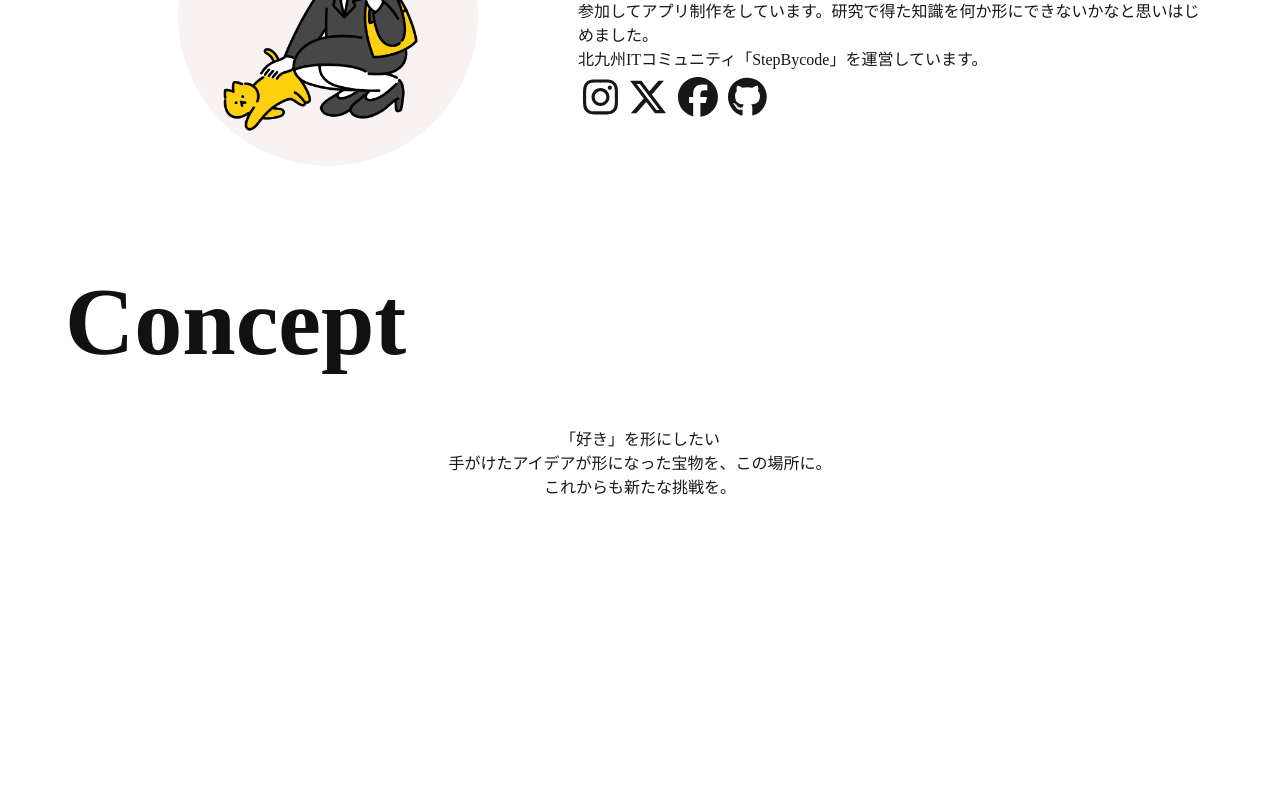
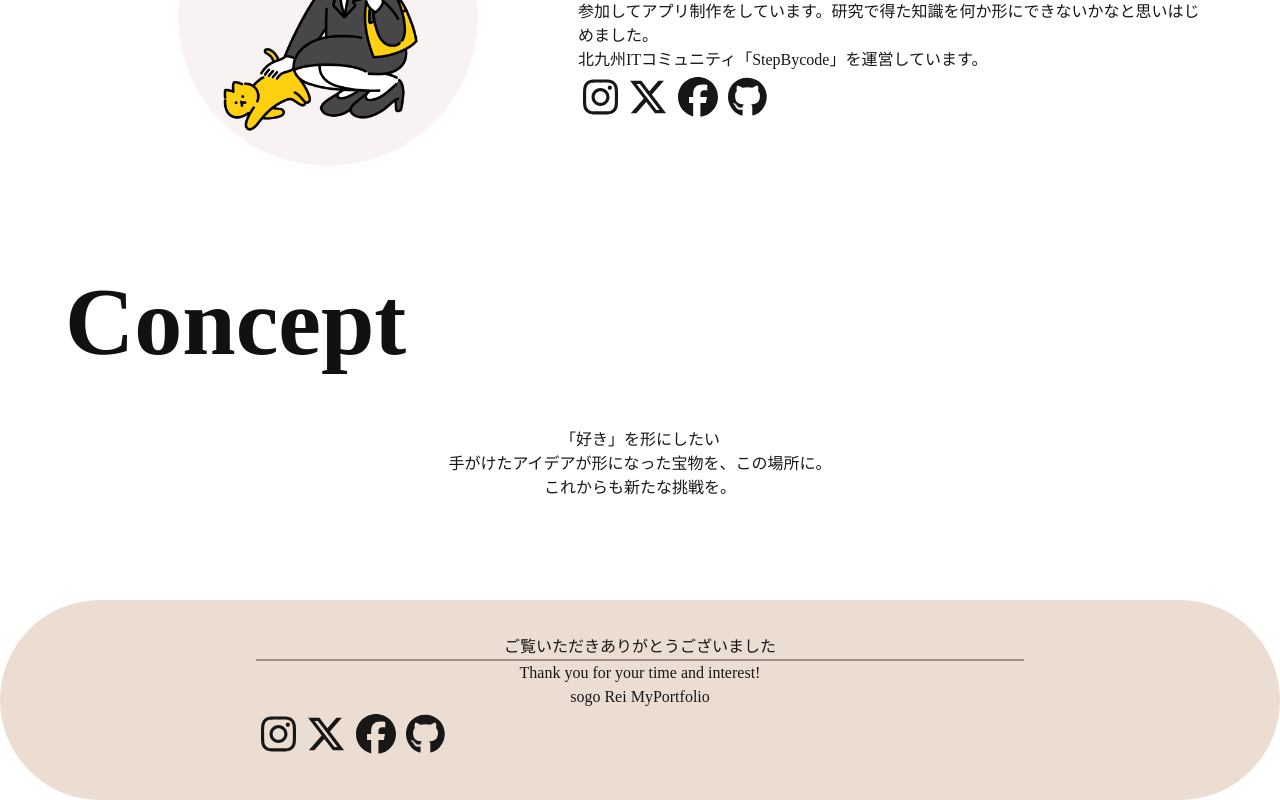
Before and after one commit to Yiwashi/kitaQdenkiHP, a Next.js app: page / in a window 1280 px wide. Shown: the part 3389-4189 px from the top of the page. Before the commit the page ends 3989 px from the top, so only its background shows below. Built offline with nearby package versions, Linux system fonts and the light colour scheme.

Commit message:
create fotter

```diff
--- /dev/null
+++ b/src/app/components/footer/footer.module.css
@@ -0,0 +1,51 @@
+.footercircle {
+    height:200px;
+    border-radius:800px ;
+    background: #e1cabba4;
+    display:flex;
+    text-align: center;
+    justify-content: center;
+    align-items:center;
+  }
+
+.footertext{
+    width:60%;
+}
+.footermain{
+    font-family:'Zen';
+    font-size:2rem;
+    border-bottom:2px solid rgba(114, 103, 96, 0.64);
+}
+.footermain{
+    font-family:'Zen';
+    font-size:1rem;
+}
+.footermain2{
+    font-family:'Zen';
+    display:flex;
+    gap:100px;
+    flex-direction:row;
+    hight:300px;
+    text-align: center;
+    justify-content: center;
+    align-items:center;
+}
+.fottericons{
+    display:flex;
+    flex-direction:row;
+}
+
+.icon{
+    height:40px;
+    margin:5px;
+}
+
+@media (max-width: 670px) {
+    .footermain{
+        font-size:0.8rem;
+    }
+    .footermain{
+        font-size:0.8rem;
+    }
+
+    }
--- /dev/null
+++ b/src/app/components/footer/footer.tsx
@@ -0,0 +1,37 @@
+import Link from 'next/link';
+
+import fotterstyles from './footer.module.css'
+import { FontAwesomeIcon } from "@fortawesome/react-fontawesome";
+import { faFacebook, faGithub, faInstagram, faXTwitter } from "@fortawesome/free-brands-svg-icons";
+
+export default function Fotter() {
+
+    return (
+        <div>
+            <div className={fotterstyles.fotter}>
+                <div className={fotterstyles.footercircle}>
+                    <div className={fotterstyles.footertext}>
+                        <div className={fotterstyles.footermain}>ご覧いただきありがとうございました</div>
+                        <div className={fotterstyles.footermain2}>Thank you for your time and interest!</div>
+                        <div className={fotterstyles.footermain2}>sogo Rei MyPortfolio</div>
+                            <div className={fotterstyles.fottericons}>
+                                <Link href="https://www.instagram.com/0_s0g0" >
+                                    <FontAwesomeIcon icon={faInstagram} className={fotterstyles.icon}/>
+                                </Link>
+                                <Link href="https://x.com/0_s0g0" >
+                                    <FontAwesomeIcon icon={faXTwitter} className={fotterstyles.icon}/>
+                                </Link>
+                                <Link href="https://www.facebook.com/share/1WFxQ2T4mg/" >
+                                    <FontAwesomeIcon icon={faFacebook} className={fotterstyles.icon}/>
+                                </Link>
+                                <Link href="https://github.com/0-s0g0" >
+                                    <FontAwesomeIcon icon={faGithub} className={fotterstyles.icon}/>
+                                </Link>
+                            </div>
+
+                    </div>
+                </div>
+            </div>
+        </div>
+      )
+    }
--- a/src/app/page.tsx
+++ b/src/app/page.tsx
@@ -10,6 +10,7 @@ import Product3 from "./components/Products/product3";
 import Product4 from "./components/Products/product4";
 import Aboutme from "./components/aboutme/aboutme";
 import Concept from "./components/concept/concept"
+import Fotter from "./components/footer/footer";
 
 export default function Home() {
 
@@ -33,6 +34,7 @@ export default function Home() {
       <Concept/>
 
     </div>
+    <Fotter/>
 
 
     </>
```
